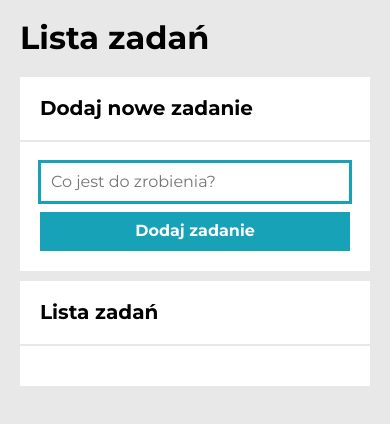
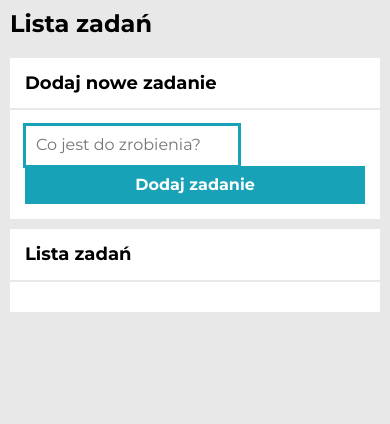
Before and after one commit to kam-bar/checklist_app, a plain HTML site: page index.html in a window 390 px wide. Drawn offline with nearby package versions, Linux system fonts and the light colour scheme.

Commit message:
add Grid layout and media queries for responsiveness

```diff
--- a/css/style.css
+++ b/css/style.css
@@ -53,8 +53,10 @@ html {
     border: 1px solid #ccc;
     font-family: inherit;
     font-size: 16px;
-    width: 100%;
-    margin-bottom: 10px;
+    display: grid;
+    grid-template-columns: 1fr auto;
+    gap: 20px;
+
 }
 
 .form__input:focus {
@@ -71,7 +73,6 @@ html {
     cursor: pointer;
     font-family: inherit;
     transition: background-color 0.3s;
-    width: 100%;
 }
 
 .form__button:hover {
@@ -89,6 +90,10 @@ html {
 }
 
 .tasks__item {
+    display: grid;
+    grid-template-columns: auto 1fr auto;
+    gap: 10px;
+    align-items: center;
     padding: 10px;
     border-bottom: 1px solid #e8e8e8;
 }
@@ -114,7 +119,6 @@ html {
     color: white;
     font-weight: bold;
     font-size: 16px;
-    margin-right: 10px;
 }
 
 .tasks__button--done {
@@ -140,3 +144,34 @@ html {
 .tasks__button--remove:active {
     background-color: #bd2130;
 }
+
+@media (max-width: 768px) {
+    .body {
+        padding: 10px;
+    }
+
+    .header__title {
+        font-size: 24px;
+    }
+
+    .section__header {
+        padding: 15px;
+    }
+
+    .section__title {
+        font-size: 18px;
+    }
+
+    .section__body {
+        padding: 15px;
+    }
+
+    .form {
+        grid-template-columns: 1fr;
+        gap: 10px;
+    }
+
+    .form__button {
+        width: 100%;
+    }
+}
```
